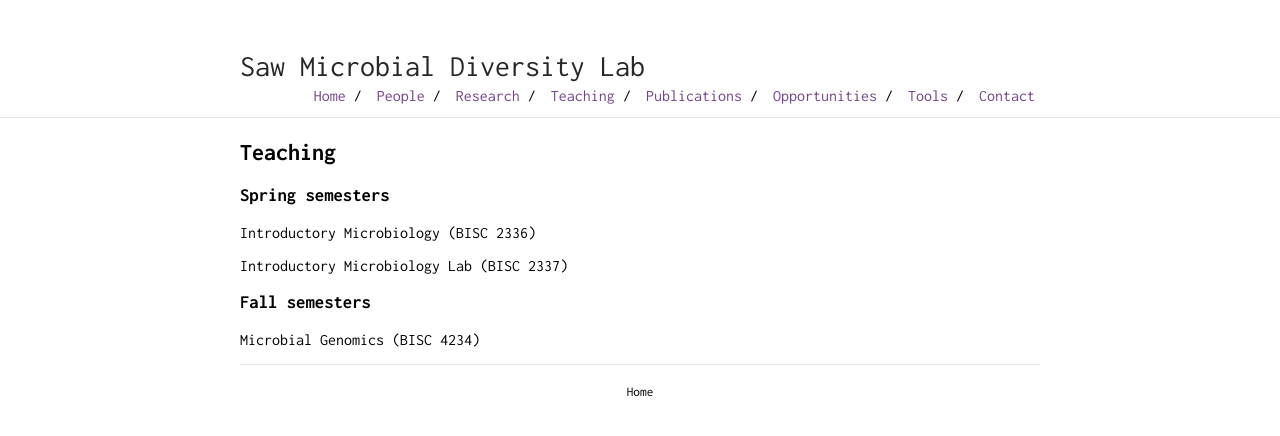
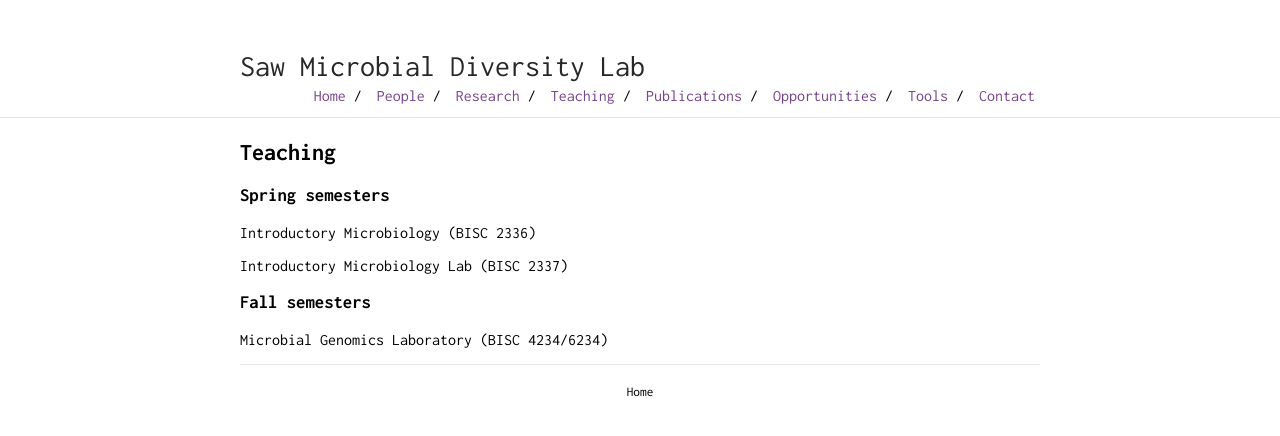
Before and after one commit to jimmysaw/jimmysaw.github.io, a Jekyll site: the page built from teaching.md, in a window 1280 px wide. Shown: the top 436 px of the page. Built offline with Jekyll 4.4.1, drawn with Linux system fonts in a browser that asks for light colours; our own code applies the rules of GitHub Pages for plain Markdown files.

Commit message:
added henry image and modified teaching info

```diff
--- a/teaching.md
+++ b/teaching.md
@@ -14,4 +14,4 @@ Introductory Microbiology Lab (BISC 2337)
 
 ### Fall semesters
 
-Microbial Genomics (BISC 4234)
+Microbial Genomics Laboratory (BISC 4234/6234)
```
Also changed, not shown: images/henryb.jpg (added).
